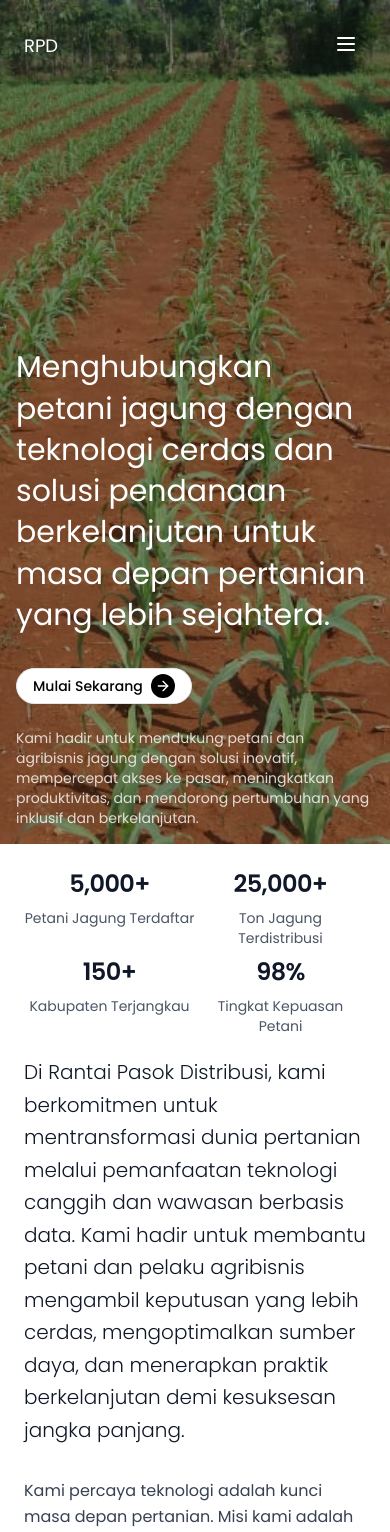
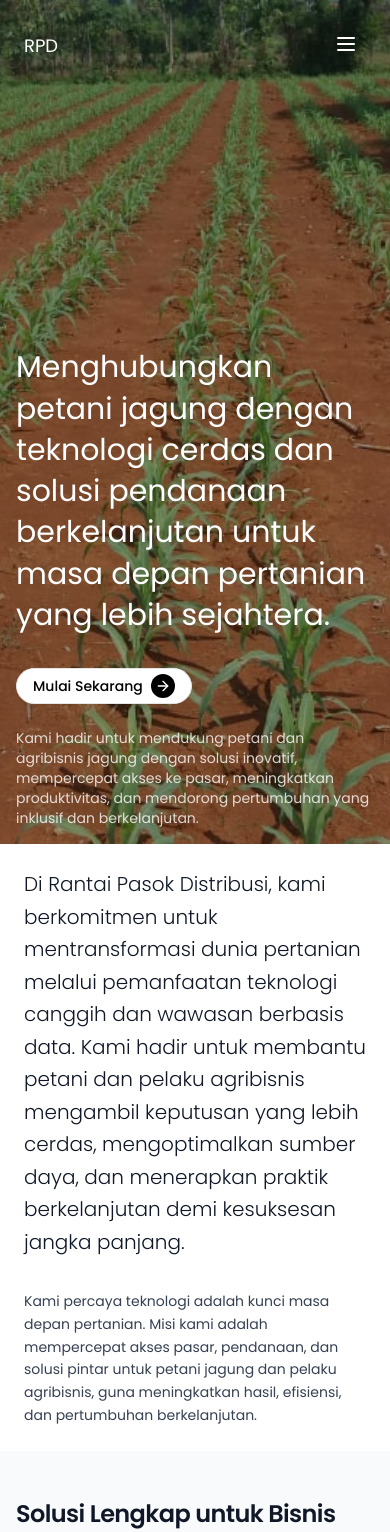
Before and after one commit to SyariefHayat/rantaiPasokDistribusi, a React (Vite) app: page / in a window 390 px wide. Shown: the top 1532 px of the page. Built offline with nearby package versions, Linux system fonts and the light colour scheme.

Commit message:
update frontend: about us ui

```diff
--- a/src/components/modules/landing/AboutUs.jsx
+++ b/src/components/modules/landing/AboutUs.jsx
@@ -9,8 +9,8 @@ const AboutUs = () => {
     ]
 
     return (
-        <section className="w-full min-h-screen flex flex-col gap-3 lg:gap-10 lg:mt-10 p-6 lg:p-8">
-            <dl className="w-full grid grid-cols-2 lg:flex lg:justify-between">
+        <section className="w-full lg:min-h-screen flex flex-col gap-3 lg:gap-10 lg:mt-10 p-6 lg:p-8">
+            <dl className="w-full hidden lg:flex lg:justify-between">
                 {stats.map((stat) => (
                     <div key={stat.id} className="flex flex-col items-center text-center">
                         <dt className="text-sm sm:text-base text-gray-600 mb-2">{stat.name}</dt>
@@ -23,13 +23,13 @@ const AboutUs = () => {
 
             <div className="w-full h-full flex flex-col justify-center gap-8 lg:gap-0">
                 <div className="w-full max-w-4xl mx-auto lg:mx-0">
-                    <h2 className="text-xl sm:text-2xl lg:text-2xl xl:text-[26px] font-light leading-relaxed lg:leading-[1.4] text-gray-900">
+                    <h2 className="text-xl sm:text-2xl lg:text-2xl xl:text-3xl font-light leading-relaxed lg:leading-[1.4] text-gray-900">
                         Di Rantai Pasok Distribusi, kami berkomitmen untuk mentransformasi dunia pertanian melalui pemanfaatan teknologi canggih dan wawasan berbasis data. Kami hadir untuk membantu petani dan pelaku agribisnis mengambil keputusan yang lebih cerdas, mengoptimalkan sumber daya, dan menerapkan praktik berkelanjutan demi kesuksesan jangka panjang.
                     </h2>
                 </div>
 
                 <div className='w-full max-w-2xl lg:max-w-lg ml-auto'>
-                    <p className="text-base sm:text-lg lg:text-xl leading-relaxed lg:leading-[1.5] text-gray-700">
+                    <p className="text-sm leading-relaxed lg:leading-[1.5] text-gray-700">
                         Kami percaya teknologi adalah kunci masa depan pertanian. Misi kami adalah mempercepat akses pasar, pendanaan, dan solusi pintar untuk petani jagung dan pelaku agribisnis, guna meningkatkan hasil, efisiensi, dan pertumbuhan berkelanjutan.
                     </p>
                 </div>
--- a/src/components/modules/landing/FeatureSection.jsx
+++ b/src/components/modules/landing/FeatureSection.jsx
@@ -6,8 +6,8 @@ import {
 } from "@/components/ui/card"
 
 import EachUtils from '@/utils/EachUtils';
+import { LIST_FEATURES } from '@/constants/listFeatures';
 import { ScrollArea, ScrollBar } from "@/components/ui/scroll-area"
-import { LIST_FEATURES } from '@/constants/listFeatures';
 
 const FeatureSection = () => {
     return (
```
